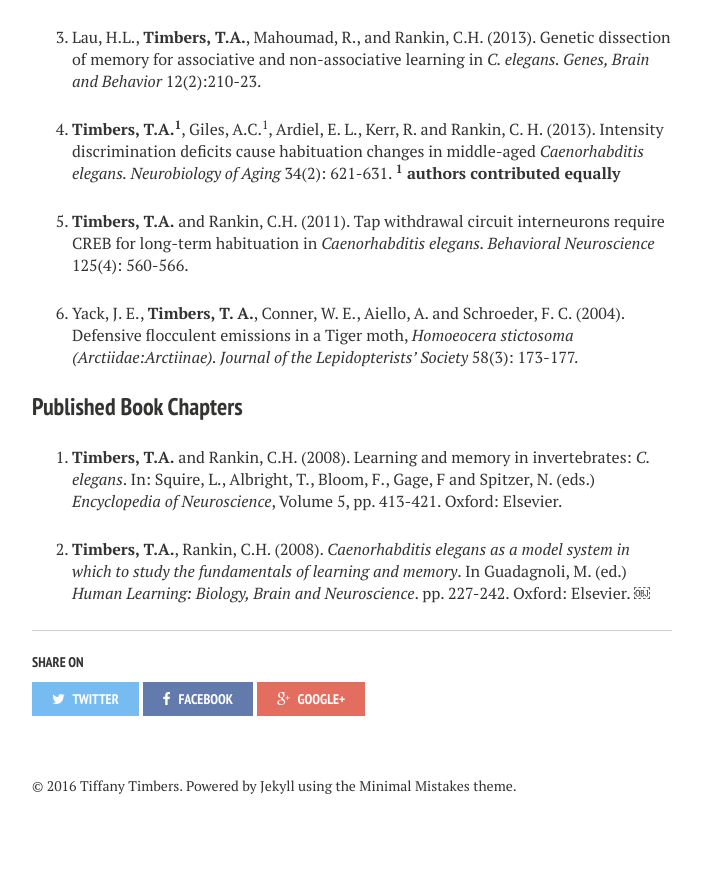
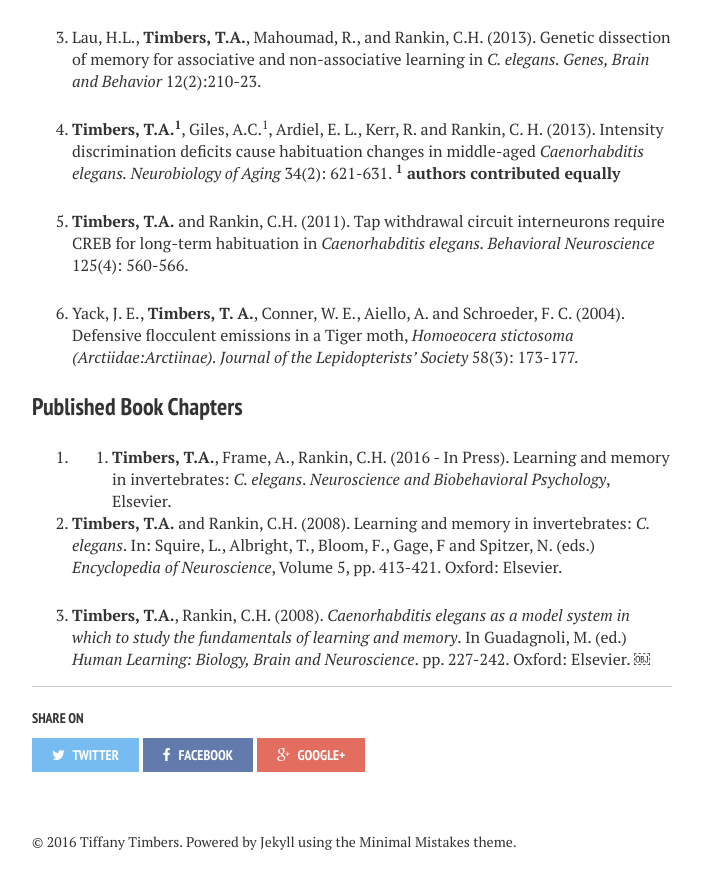
Before and after one commit to ttimbers/ttimbers.github.io, a Jekyll site: the page built from pubs/index.md, in a window 1280 px wide and 900 px high, scrolled down 785 px. Shown: the top 889 px of the window, without its empty margins (288-991 px from the left). Built offline with Jekyll 4.4.1, drawn with Linux system fonts in a browser that asks for light colours; nearby versions of some CDN libraries; before the commit the page ends 1629 px from its top, so only the background shows below that.

Commit message:
Added update of book chapter

```diff
--- a/pubs/index.md
+++ b/pubs/index.md
@@ -46,6 +46,9 @@ Neuroscience</i> 125(4): 560-566.
 
 ### Published Book Chapters
 
+1. 1. **Timbers, T.A.**, Frame, A., Rankin, C.H. (2016 - In Press). Learning and memory in invertebrates:
+<i>C. elegans</i>. <i>Neuroscience and Biobehavioral Psychology</i>, Elsevier.
+
 1. <b>Timbers, T.A.</b> and Rankin, C.H. (2008). Learning and memory in invertebrates:
 <i>C. elegans</i>. In: Squire, L., Albright, T., Bloom, F., Gage, F and Spitzer, N. (eds.)
 <i>Encyclopedia of Neuroscience</i>, Volume 5, pp. 413-421. Oxford: Elsevier.
```
